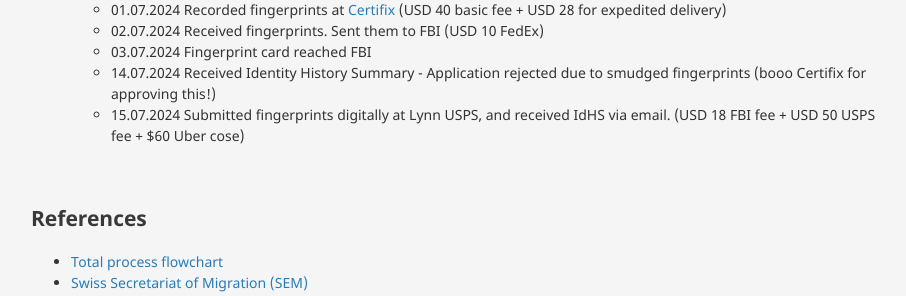
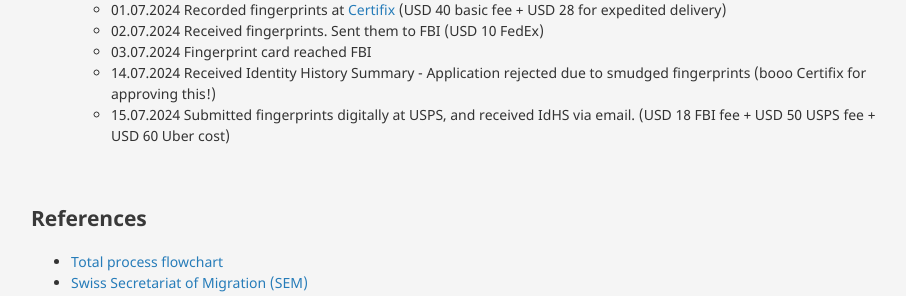
Before and after one commit to neeravkarani/personal, a Jekyll site: the page built from _posts/visa/2024-06-20-switzerland-work-visa.md, in a window 1280 px wide and 900 px high, scrolled down 3817 px. Shown: the part 155-451 px from the top of the window, without its empty margins (179-1085 px from the left). Built offline with Jekyll 4.4.1, drawn with Linux system fonts in a browser that asks for light colours.

Commit message:
added swiss visa updates

```diff
--- a/_posts/visa/2024-06-20-switzerland-work-visa.md
+++ b/_posts/visa/2024-06-20-switzerland-work-visa.md
@@ -151,7 +151,7 @@ The Migration Office of the Canton of Zurich, based on Article 40 of the Federal
     - 02.07.2024 Received fingerprints. Sent them to FBI (USD 10 FedEx)
     - 03.07.2024 Fingerprint card reached FBI
     - 14.07.2024 Received Identity History Summary - Application rejected due to smudged fingerprints (booo Certifix for approving this!)
-    - 15.07.2024 Submitted fingerprints digitally at Lynn USPS, and received IdHS via email. (USD 18 FBI fee + USD 50 USPS fee + $60 Uber cose)
+    - 15.07.2024 Submitted fingerprints digitally at USPS, and received IdHS via email. (USD 18 FBI fee + USD 50 USPS fee + USD 60 Uber cost)
 
 
 <br>
```
